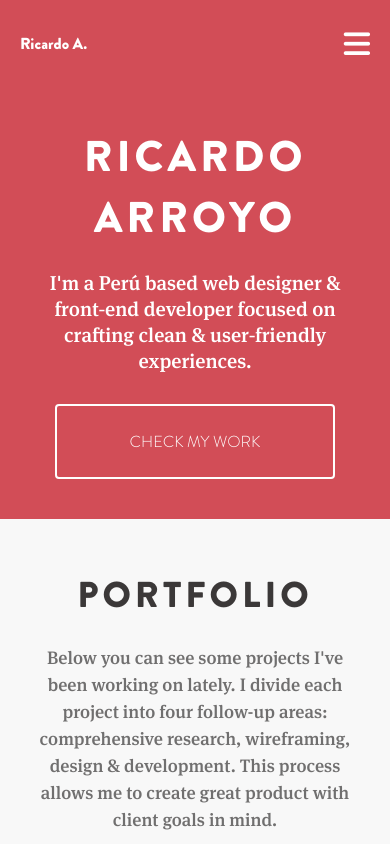
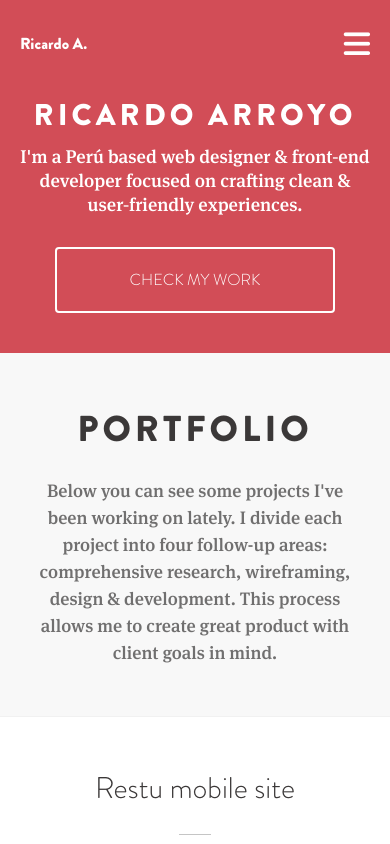
Before and after one commit to blu-R/portfolio, a plain HTML site: page index.html in a window 390 px wide. Shown: the top 844 px of the page. Drawn offline with Linux system fonts and the light colour scheme.

Commit message:
responsive 20% - Home

```diff
--- a/assets/css/styles.css
+++ b/assets/css/styles.css
@@ -140,7 +140,8 @@ header {
 }
 
 #home h1 {
-  font-size: 43px;
+  line-height: 1;
+  font-size: 30px;
   margin-top: 2em;
   text-transform: uppercase;
   letter-spacing: 4px;
@@ -150,7 +151,7 @@ header {
 }
 #home h2 {
   width: 100%;
-  font-size: 1.25em;
+  font-size: 1.15em;
   font-family: "MetaSerifPro", Georgia, serif;
   font-weight: 300;
   line-height: 1.30769em;
@@ -165,7 +166,7 @@ header {
   width: 80%;
   margin: 1.875em auto 0 auto;
   font-size: 1em;
-  padding: 1.5em 0;
+  padding: 1.2em 0;
   /* align-self: center; */
 }
 
@@ -563,6 +564,11 @@ footer .container {
   } */
 }
 
+@media (min-width: 479.98px) {
+  #home h1 {
+    font-size: 42px;
+  }
+}
 @media (min-width: 639.98px) {
   #home {
     padding: 6.5em 0;
@@ -713,6 +719,10 @@ footer .container {
     background-size: cover;
     max-width: 100%;
   }
+
+  #home h2 {
+    padding: 0 20%;
+  }
   /* .portfolio .info-container .see-online,
   .portfolio .info-container .on-behance,
   .portfolio .info-container .online-soon {
```
